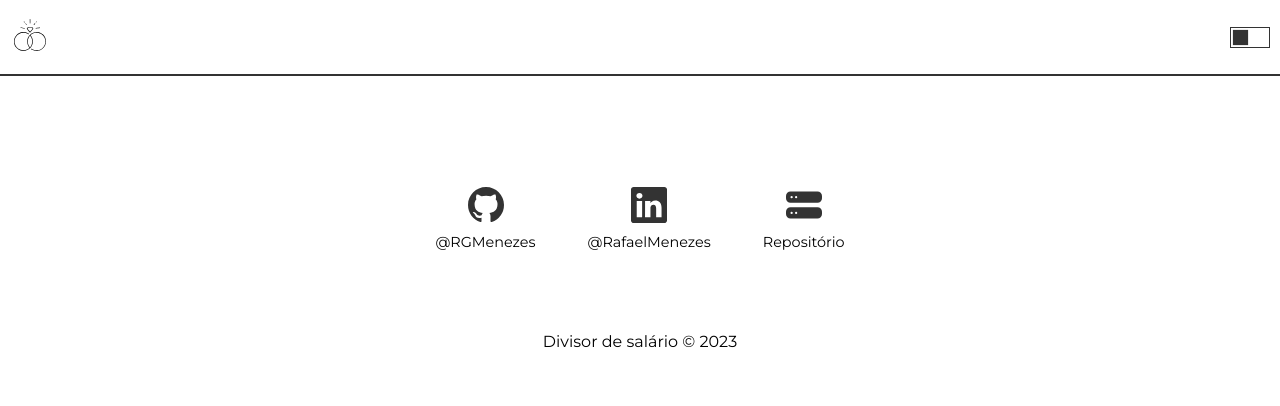
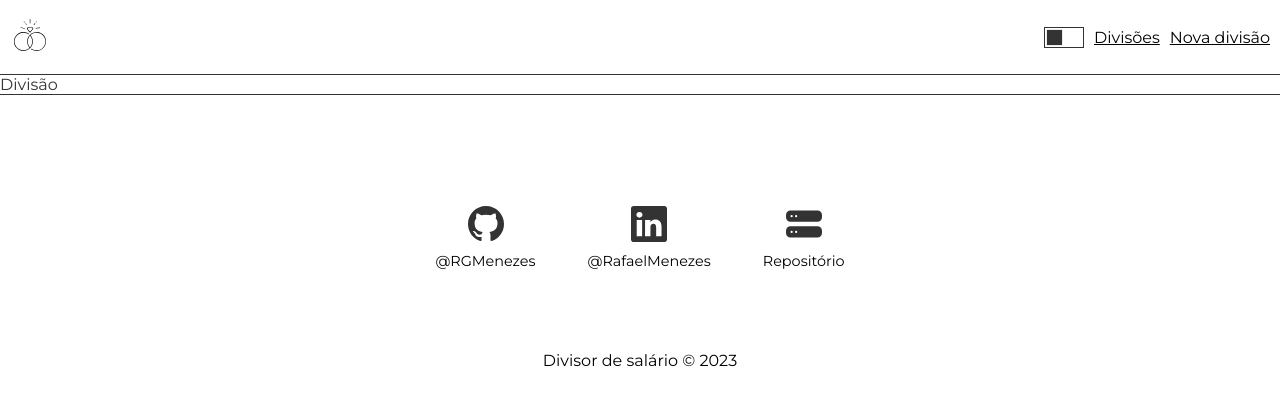
Before and after one commit to RGMenezes/divisor-de-salario, a React (Create React App) app in the folder divisor-de-salario/: page /newdivision in a window 1280 px wide. Shown: the top 406 px of the page. Built offline with nearby package versions, Linux system fonts and the light colour scheme; the HTML template or start-up script is replaced by a standard one.

Commit message:
criando paginas de divisao

```diff
--- a/divisor-de-salario/src/App.js
+++ b/divisor-de-salario/src/App.js
@@ -6,6 +6,8 @@ import styles from "./App.module.css"
 import Login from "./components/pages/Login";
 import Register from "./components/pages/Register";
 import Home from "./components/pages/Home";
+import NewDivision from "./components/pages/NewDivision";
+import Divisions from "./components/pages/Divisions";
 
 import Header from "./components/layout/Header";
 import Footer from "./components/layout/Footer";
@@ -41,6 +43,8 @@ function App() {
           <Route path="/" element={<Login onAlert={alertActive} />} />
           <Route path="/register" element={<Register onAlert={alertActive} />} />
           <Route path="/home" element={<Home />} />
+          <Route path="/divisions" element={<NewDivision />} />
+          <Route path="/newdivision" element={<Divisions />} />
         </Routes>
         <Footer />
       </div>
--- a/divisor-de-salario/src/components/layout/Header.js
+++ b/divisor-de-salario/src/components/layout/Header.js
@@ -62,7 +62,8 @@ function Header({type = "standard", setType, dark, setDark, setTheme}){
                 )}
                 { type === "standard" && (
                     <nav>
-                        <LinkText />
+                        <LinkText to="/divisions" text="Divisões" />
+                        <LinkText to="/newdivision" text="Nova divisão" />
                     </nav>
                 )}
             </div>
--- a/divisor-de-salario/src/components/layout/Header.module.css
+++ b/divisor-de-salario/src/components/layout/Header.module.css
@@ -30,12 +30,9 @@
 }
 
 .header nav{
-    width: 200px;
-    height: 100vh;
-
-    position: fixed;
-    bottom: 0px;
-    left: 0px;
+    display: flex;
+    flex-flow: row nowrap;
+    gap: 10px;
 }
 
 
--- /dev/null
+++ b/divisor-de-salario/src/components/pages/Divisions.js
@@ -0,0 +1,11 @@
+import styles from "./Divisions.module.css";
+
+function Divisions(){
+  return(
+    <section>
+        <p>Divisão</p>
+    </section>
+  );
+};
+
+export default Divisions;
--- /dev/null
+++ b/divisor-de-salario/src/components/pages/NewDivision.js
@@ -0,0 +1,11 @@
+import styles from "./NewDivision.module.css";
+
+function NewDivision(){
+  return(
+    <main>
+        <p>Nova disisão</p>
+    </main>
+  );
+};
+
+export default NewDivision;
```
Also changed, not shown: divisor-de-salario/src/components/pages/Divisions.module.css (added), divisor-de-salario/src/components/pages/NewDivision.module.css (added).
